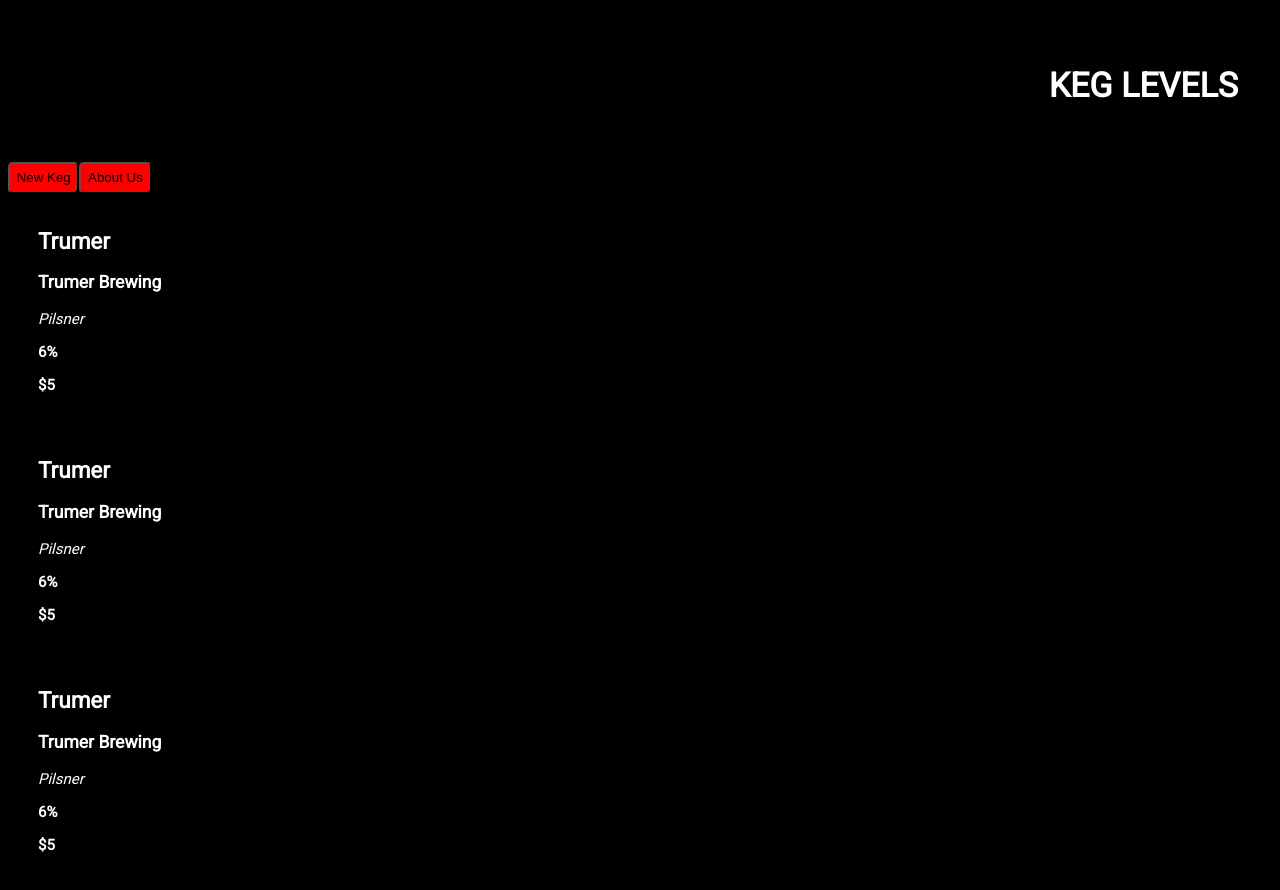
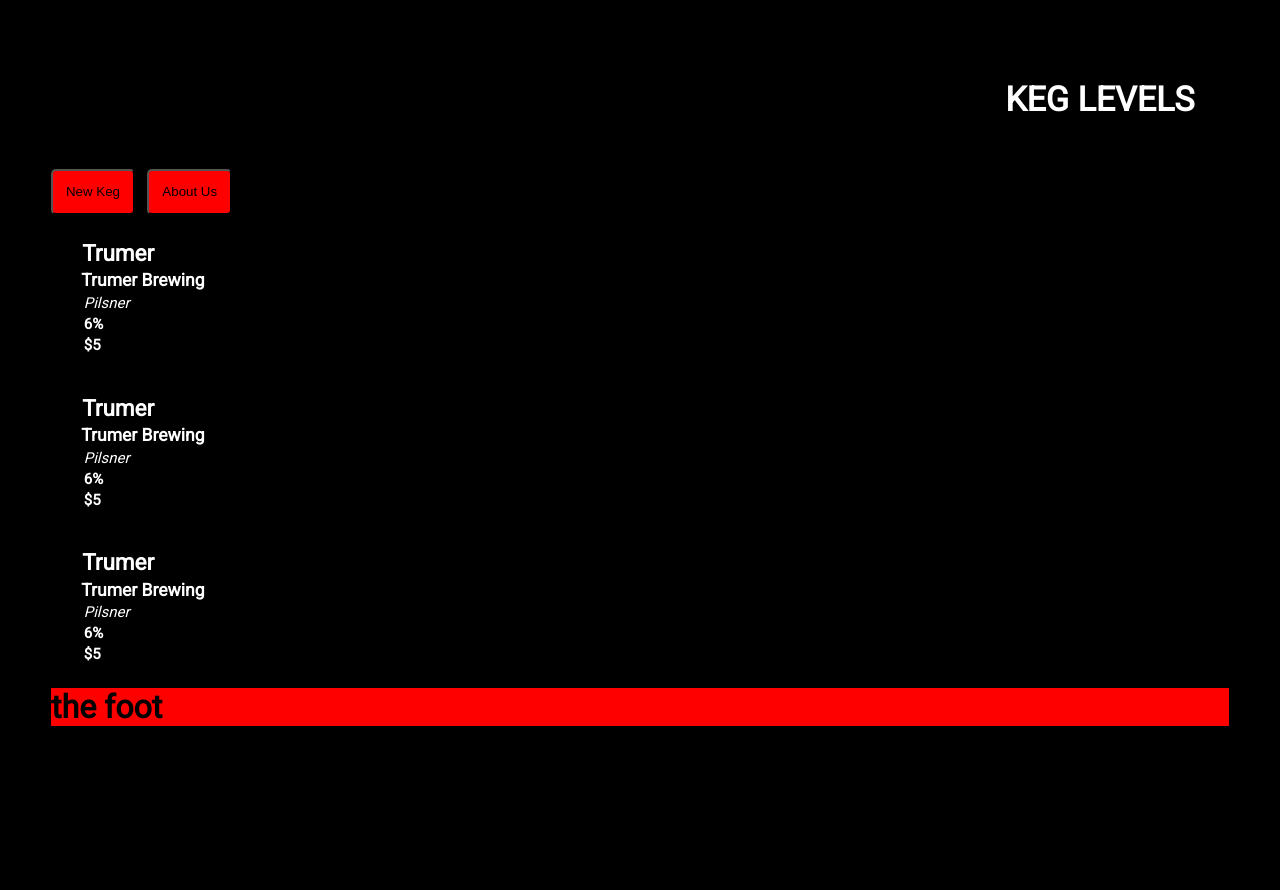
Before and after one commit to claramunro-zz/Keg-Levels-React, a React app: page / in a window 1280 px wide. After the commit the page ends 800 px from the top, so only its background shows below. Built offline with nearby package versions, Linux system fonts and the light colour scheme.

Commit message:
decided to add a footer

```diff
--- a/src/components/App.jsx
+++ b/src/components/App.jsx
@@ -1,5 +1,6 @@
 import React from 'react';
 import Header from './Header';
+import Footer from './Footer';
 import KegList from './KegList';
 import NewKeg from './NewKeg';
 import About from './About';
@@ -19,16 +20,19 @@
     <div>
       <style jsx global>{`
       @import url('https://fonts.googleapis.com/css?family=Roboto');
-
+        * {
+          margin: .2em;
+        }
         body {
           background-color: black;
           color: white;
           font-family: 'Roboto', sans-serif;
+          padding: 2vw;
         }
         button {
           background-color: red;
           color: color;
-          padding: .5em;
+          padding: 1em;
           border-radius: 5px;
         }
         button:hover {
@@ -57,7 +61,7 @@
       </Switch>
 
       <div>
-
+        <Footer/>
       </div>
 
     </div>
--- /dev/null
+++ b/src/components/Footer.jsx
@@ -0,0 +1,18 @@
+import React from 'react';
+
+
+function Footer(){
+  return(
+    <div>
+      <style jsx global>{`
+        .footer {
+            background-color: red;
+            color: black;
+        }
+      `}</style>
+      <h1 className="footer">the foot</h1>
+    </div>
+  );
+}
+
+export default Footer;
```
Also changed, not shown: 1 other file (tests, documents, lock files or other folders).
